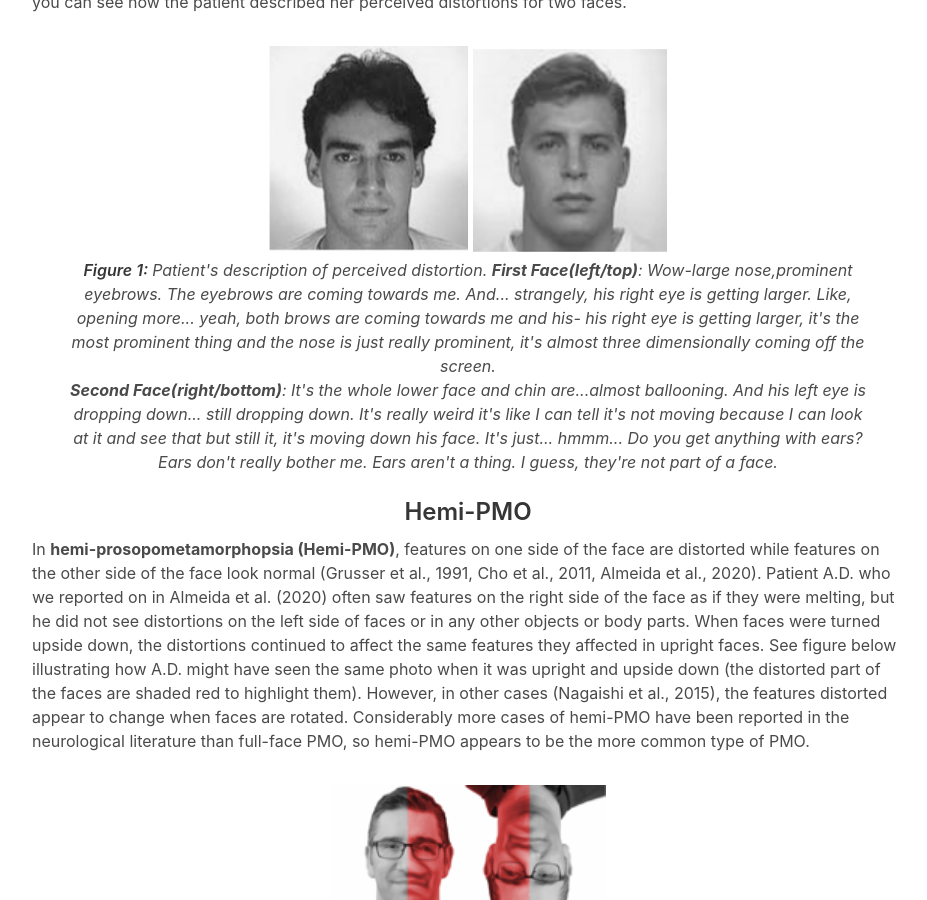
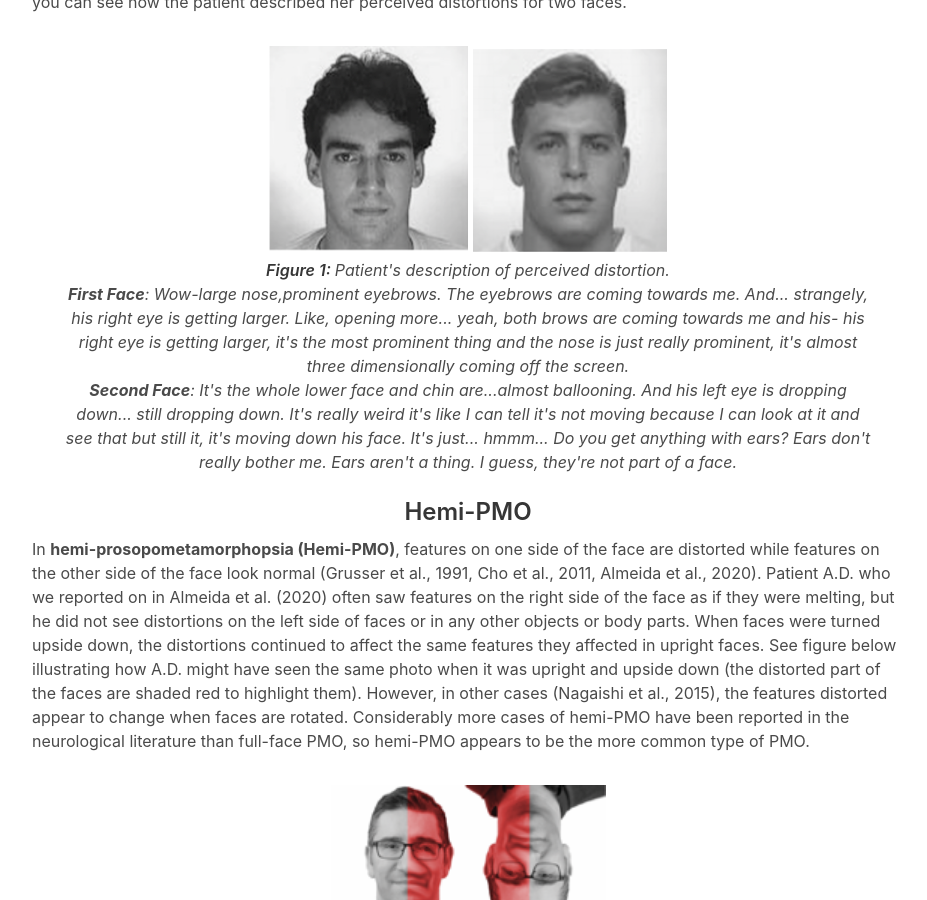
Before and after one commit to ryezyy11/hemiPMO.org, a Jekyll site: the page built from index.html, in a window 1280 px wide and 900 px high, scrolled down 808 px. Shown: the whole window, without its empty margins (312-1239 px from the left). Built offline with Jekyll 4.4.1, drawn with Linux system fonts in a browser that asks for light colours.

Commit message:
Fixed distortion description format

```diff
--- a/index.html
+++ b/index.html
@@ -60,8 +60,8 @@
                 <img src="{{ "/assets/images/research/f1.png" | relative_url }}">
                 <img src="{{ "/assets/images/research/f2.png" | relative_url }}">
                 <figcaption>
-                    <span class="title is-6">Figure 1: </span>Patient's description of perceived distortion. <b>First Face(left/top)</b>: Wow-large nose,prominent eyebrows. The eyebrows are coming towards me. And... strangely, his right eye is getting larger. Like, opening more... yeah, both brows are coming towards me and his- his right eye is getting larger, it's the most prominent thing and the nose is just really prominent, it's almost three dimensionally coming off the screen.<br>
-                    <b>Second Face(right/bottom)</b>: It's the whole lower face and chin are...almost ballooning. And his left eye is dropping down... still dropping down. It's really weird it's like I can tell it's not moving because I can look at it and see that but still it, it's moving down his face. It's just... hmmm... Do you get anything with ears? Ears don't really bother me. Ears aren't a thing. I guess, they're not part of a face.
+                    <span class="title is-6">Figure 1: </span>Patient's description of perceived distortion. <br><b>First Face</b>: Wow-large nose,prominent eyebrows. The eyebrows are coming towards me. And... strangely, his right eye is getting larger. Like, opening more... yeah, both brows are coming towards me and his- his right eye is getting larger, it's the most prominent thing and the nose is just really prominent, it's almost three dimensionally coming off the screen.<br>
+                    <b>Second Face</b>: It's the whole lower face and chin are...almost ballooning. And his left eye is dropping down... still dropping down. It's really weird it's like I can tell it's not moving because I can look at it and see that but still it, it's moving down his face. It's just... hmmm... Do you get anything with ears? Ears don't really bother me. Ears aren't a thing. I guess, they're not part of a face.
                 </figcaption>
             </figure>
         </article>
```
Also changed, not shown: 1 other file.
